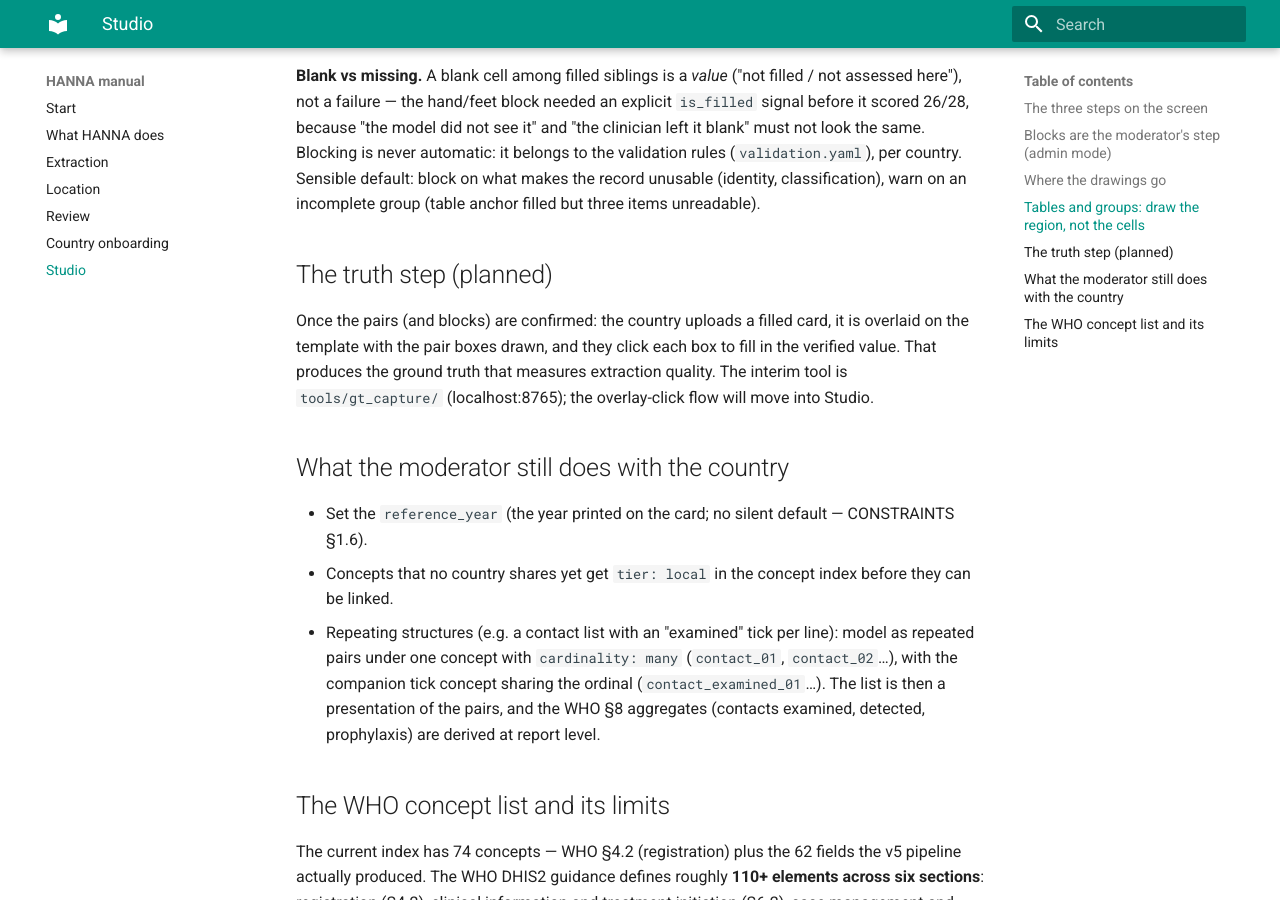
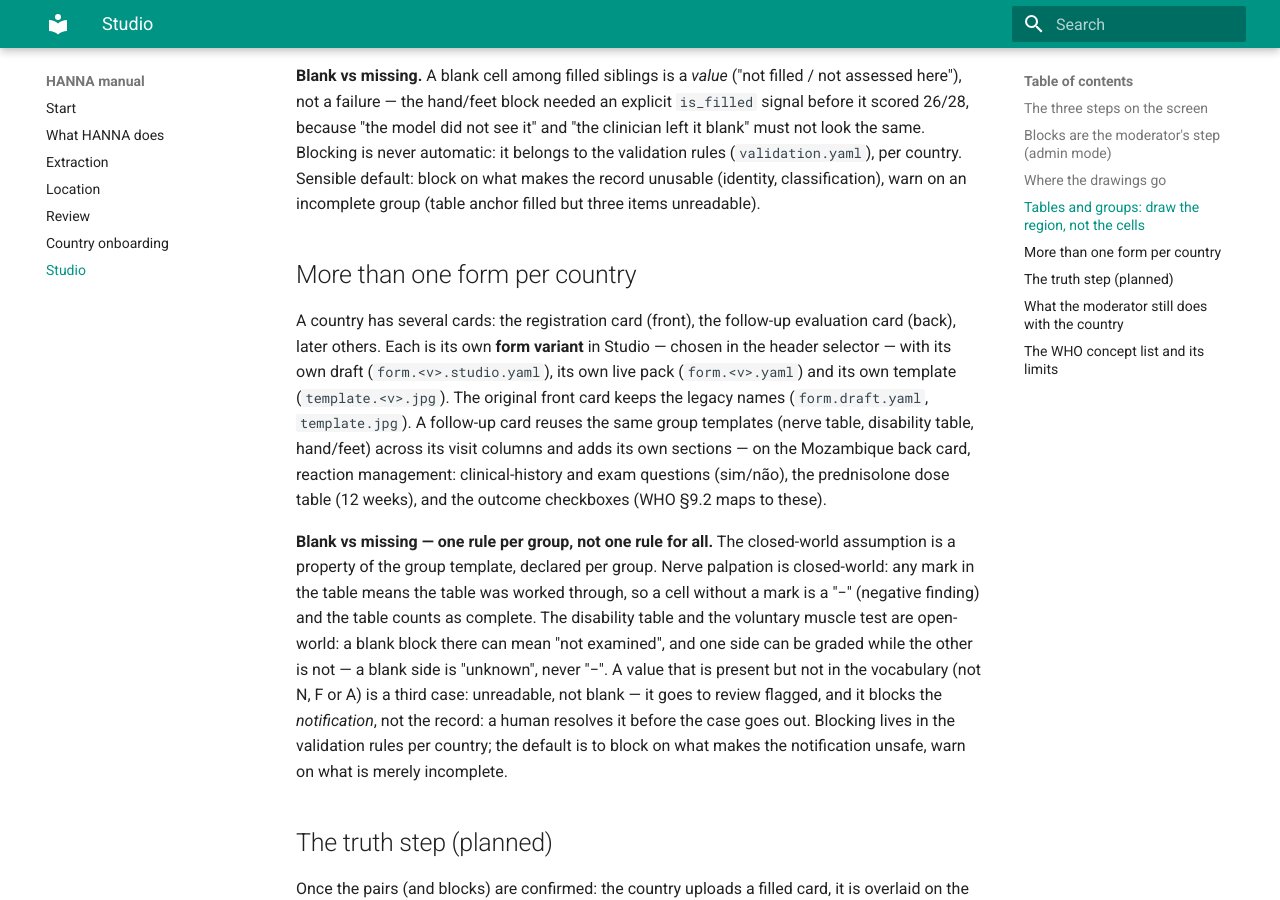
Before and after one commit to last-mile-road/hanna, an MkDocs documentation site: the page built from docs/manual/06-studio.md, in a window 1280 px wide and 900 px high, scrolled down 2385 px. Built offline with MkDocs 1.6.1 and Material for MkDocs 9.7.7, drawn with Linux system fonts in a browser that asks for light colours.

Commit message:
Manual 06: blank semantics per group template; multi-form note

```diff
--- a/docs/manual/06-studio.md
+++ b/docs/manual/06-studio.md
@@ -103,6 +103,32 @@ country. Sensible default: block on what makes the record unusable (identity,
 classification), warn on an incomplete group (table anchor filled but three
 items unreadable).
 
+## More than one form per country
+
+A country has several cards: the registration card (front), the follow-up
+evaluation card (back), later others. Each is its own **form variant** in
+Studio — chosen in the header selector — with its own draft
+(`form.<v>.studio.yaml`), its own live pack (`form.<v>.yaml`) and its own
+template (`template.<v>.jpg`). The original front card keeps the legacy
+names (`form.draft.yaml`, `template.jpg`). A follow-up card reuses the same
+group templates (nerve table, disability table, hand/feet) across its visit
+columns and adds its own sections — on the Mozambique back card, reaction
+management: clinical-history and exam questions (sim/não), the prednisolone
+dose table (12 weeks), and the outcome checkboxes (WHO §9.2 maps to these).
+
+**Blank vs missing — one rule per group, not one rule for all.** The
+closed-world assumption is a property of the group template, declared per
+group. Nerve palpation is closed-world: any mark in the table means the table
+was worked through, so a cell without a mark is a "−" (negative finding) and
+the table counts as complete. The disability table and the voluntary muscle
+test are open-world: a blank block there can mean "not examined", and one side
+can be graded while the other is not — a blank side is "unknown", never "−".
+A value that is present but not in the vocabulary (not N, F or A) is a third
+case: unreadable, not blank — it goes to review flagged, and it blocks the
+*notification*, not the record: a human resolves it before the case goes out.
+Blocking lives in the validation rules per country; the default is to block
+on what makes the notification unsafe, warn on what is merely incomplete.
+
 ## The truth step (planned)
 
 Once the pairs (and blocks) are confirmed: the country uploads a filled card,
```
